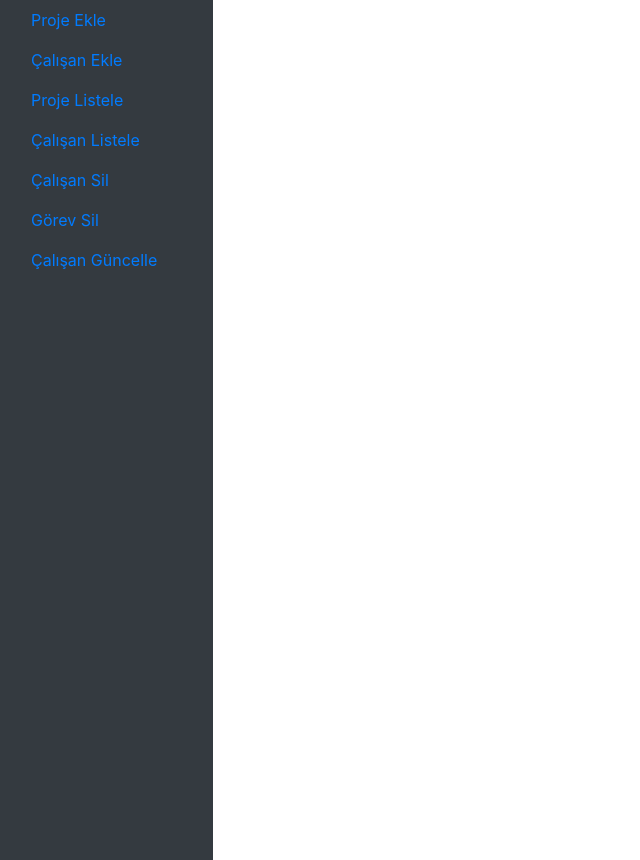
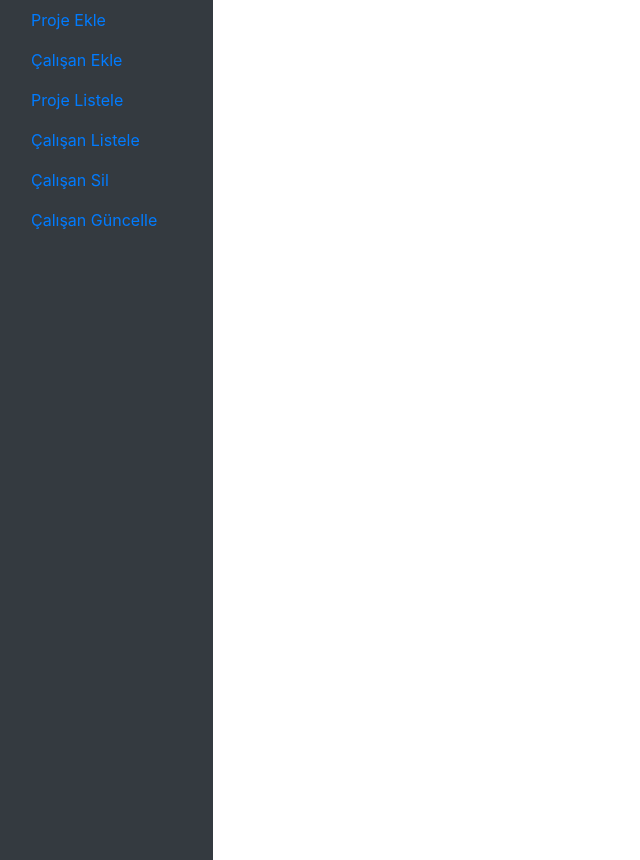
Before and after one commit to beyzataylann/ProjeYonetimSistemi, a PHP site: page /ProjeYonetimSistemi/data/secondadmin.php in a window 1280 px wide. Shown: the part 56-916 px from the top of the page, without its empty margins (0-640 px from the left). Run offline with PHP 8.4, Linux system fonts and the light colour scheme.

Commit message:
düzeltmeler yapıldı

```diff
--- a/data/secondadmin.php
+++ b/data/secondadmin.php
@@ -72,11 +72,7 @@
                             </a>
                         </li>
 
-                        <li class="nav-item">
-                            <a class="nav-link" href="http://localhost/ProjeYonetimSistemi/proje/gorev_sil.html">
-                                Görev Sil
-                            </a>
-                        </li>
+
 
                         <li class="nav-item">
                             <a class="nav-link" href="http://localhost/ProjeYonetimSistemi/proje/calisan_guncelle.php">
```
